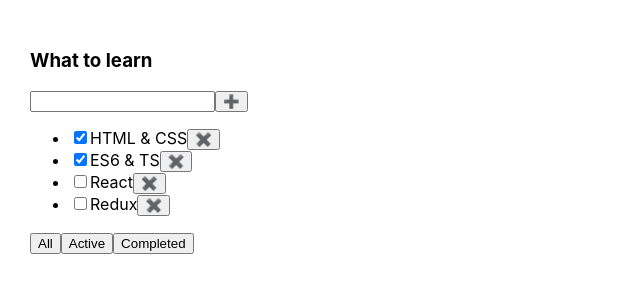
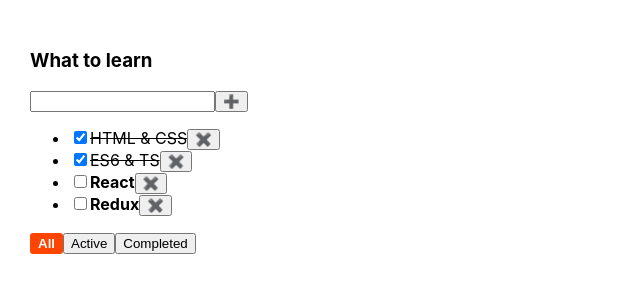
Before and after one commit to MaximChizhevskiy/todolist, a React (Create React App) app: page / in a window 1280 px wide. Shown: the top 300 px of the page, without its empty margins (0-640 px from the left). Built offline with nearby package versions, Linux system fonts and the light colour scheme.

Commit message:
4th_lesson_isDone

```diff
--- a/src/App.css
+++ b/src/App.css
@@ -6,3 +6,31 @@
 .App > div {
   margin-right: 50px;
 }
+
+.isDone{
+  text-decoration: line-through;
+
+}
+
+.notIsDone {
+  font-weight: bold;
+}
+
+.activeFilter {
+  color: white;
+  font-weight: bold;
+  background-color: orangered;
+  border: 2px solid orangered;
+  border-radius: 3px;
+  outline-color: orangered;
+}
+
+.inputError {
+  border: 3px solid orangered;
+  outline-color: orangered;
+}
+
+.errorMessage {
+  color: orangered;
+  padding: 0;
+}
--- a/src/App.tsx
+++ b/src/App.tsx
@@ -4,22 +4,22 @@
 import {taskType} from "./Todolist";
 import {v1} from "uuid"
 
-export type FlteredValuesType = "all" | "completed" | "active"
+export type FilteredValuesType = "all" | "completed" | "active"
 
 function App() {
-    let [tasks, setTasks] = useState<Array<taskType>>([
+    const [tasks, setTasks] = useState<Array<taskType>>([
         {id: v1(), title: "HTML & CSS", isDone: true},
         {id: v1(), title: "ES6 & TS", isDone: true},
         {id: v1(), title: "React", isDone: false},
         {id: v1(), title: "Redux", isDone: false}
     ])
-    let [filter, setFilter] = useState<FlteredValuesType>("all")
+    const [filter, setFilter] = useState<FilteredValuesType>("all")
 
-    function changeFilter(value: FlteredValuesType) {
+    function changeTodoListFilter(value: FilteredValuesType) {
         setFilter(value)
     }
 
-    const addTask = (title:string) => {
+    const addTask = (title: string) => {
         const newTask: taskType = {
             id: v1(),
             title: title,
@@ -33,21 +33,31 @@
         setTasks(filteredTasks)
     }
 
-    let tasksForTodolist = tasks
-    if (filter === "completed") {
-        tasksForTodolist = tasks.filter(t => t.isDone);
+    const changeTaskStatus = (taskId: string, isDone: boolean) => {
+        setTasks(tasks.map(t => t.id === taskId ? {...t, isDone: isDone} : t))
     }
-
-    if (filter === "active") {
-        tasksForTodolist = tasks.filter(t => !t.isDone);
+    const getFilteredTaskForRender = () => {
+        switch (filter) {
+            case "active":
+                return tasks.filter(t => !t.isDone)
+            case "completed":
+                return tasks.filter(t => t.isDone)
+            default:
+                return tasks
+        }
     }
+    const filteredTasksForRender: Array<taskType> = getFilteredTaskForRender()
     return (
         <div className="App">
-            <Todolist mainTitle={"What to learn"}
-                      addTask={addTask}
-                      tasks={tasksForTodolist}
-                      removeTask={removeTask}
-                      changeFilter={changeFilter}/>
+            <Todolist
+                filter={filter}
+                mainTitle={"What to learn"}
+                tasks={filteredTasksForRender}
+                addTask={addTask}
+                removeTask={removeTask}
+                changeTodoListFilter={changeTodoListFilter}
+                changeTaskStatus={changeTaskStatus}/>
+
         </div>
     );
 }
--- a/src/Todolist.tsx
+++ b/src/Todolist.tsx
@@ -1,5 +1,5 @@
 import React, {ChangeEvent, KeyboardEvent, useState} from "react";
-import {FlteredValuesType} from "./App";
+import {FilteredValuesType} from "./App";
 
 export type taskType = {
     id: string
@@ -12,18 +12,26 @@
     tasks: Array<taskType>
     removeTask: (id: string) => void
     addTask: (title: string) => void
-    changeFilter: (value: FlteredValuesType) => void
+    changeTodoListFilter: (value: FilteredValuesType) => void
+    changeTaskStatus: (taskId: string, isDone: boolean) => void
+    filter: FilteredValuesType
+
 }
 
 function Todolist(props: propsType) {
     const [title, setTitle] = useState<string>("")
+    const [error, setError] = useState<boolean>(false)
     const tasksItems = props.tasks.length
         ? props.tasks.map((t) => {
             const onClickRemoveTaskHandler = () => props.removeTask(t.id)
+            const onChangeSetTaskStatus = (e: ChangeEvent<HTMLInputElement>) => props.changeTaskStatus(t.id, e.currentTarget.checked)
+            const isDoneClasses = t.isDone ? "isDone" : "notIsDone"
             return (
                 <li key={t.id}>
-                    <input type="checkbox" checked={t.isDone}/>
-                    <span>{t.title}</span>
+                    <input type="checkbox"
+                           checked={t.isDone}
+                           onChange={onChangeSetTaskStatus}/>
+                    <span className={isDoneClasses}>{t.title}</span>
                     <button onClick={onClickRemoveTaskHandler}>✖️</button>
                 </li>
             )
@@ -31,13 +39,26 @@
         : <span>Tasks list is empty</span>
 
     const onClickAddTaskToTodolistHandler = () => {
-        props.addTask(title)
+        const trimmedTitle = title.trim()
+        if (trimmedTitle) {
+            props.addTask(trimmedTitle)
+        } else {
+            setError(true)
+        }
+
         setTitle("")
     }
-    const onChangeSetLocalTitleHandler = (e: ChangeEvent<HTMLInputElement>) => setTitle(e.currentTarget.value)
-    const onKeyDownAddTaskToTodolistHandler = (e: KeyboardEvent<HTMLInputElement>) => {e.key === "Enter" && onClickAddTaskToTodolistHandler()}
-
-    const getOnClickFilterHandler = (filter: FlteredValuesType) => () => props.changeFilter(filter)
+    const onChangeSetLocalTitleHandler = (e: ChangeEvent<HTMLInputElement>) => {
+        error && setError(false)
+        setTitle(e.currentTarget.value)
+    }
+    const onKeyDownAddTaskToTodolistHandler = (e: KeyboardEvent<HTMLInputElement>) => {
+        e.key === "Enter" && onClickAddTaskToTodolistHandler()
+    }
+    const getOnClickFilterHandler = (filter: FilteredValuesType) => () => props.changeTodoListFilter(filter)
+    const errorMessageStyles = {color: "orangered", margin: "0px"}
+    const inputClasses = error ? "inputError" : undefined
+    const errorMessage = error && <p style={errorMessageStyles}>Please, enter tak title</p>
     return (
         <div>
             <h3>{props.mainTitle}</h3>
@@ -46,18 +67,27 @@
                     value={title}
                     onChange={onChangeSetLocalTitleHandler}
                     onKeyDown={onKeyDownAddTaskToTodolistHandler}
+                    className={inputClasses}
                 />
                 <button onClick={onClickAddTaskToTodolistHandler}>➕</button>
+                {errorMessage}
+            </div>
             <ul>
                 {tasksItems}
             </ul>
             <div>
-                        <button onClick={getOnClickFilterHandler('all')}>All</button>
-                        <button onClick={getOnClickFilterHandler('active')}>Active</button>
-                        <button onClick={getOnClickFilterHandler('completed')}>Completed</button>
+                <button className={props.filter === "all" ? "activeFilter" : ""}
+                        onClick={getOnClickFilterHandler('all')}>All
+                </button>
+                <button className={props.filter === "active" ? "activeFilter" : ""}
+                        onClick={getOnClickFilterHandler('active')}>Active
+                </button>
+                <button className={props.filter === "completed" ? "activeFilter" : ""}
+                        onClick={getOnClickFilterHandler('completed')}>Completed
+                </button>
             </div>
         </div>
-            </div>
+
 )
 
 }
```
Lines whose indentation alone changed are shown as unchanged.
